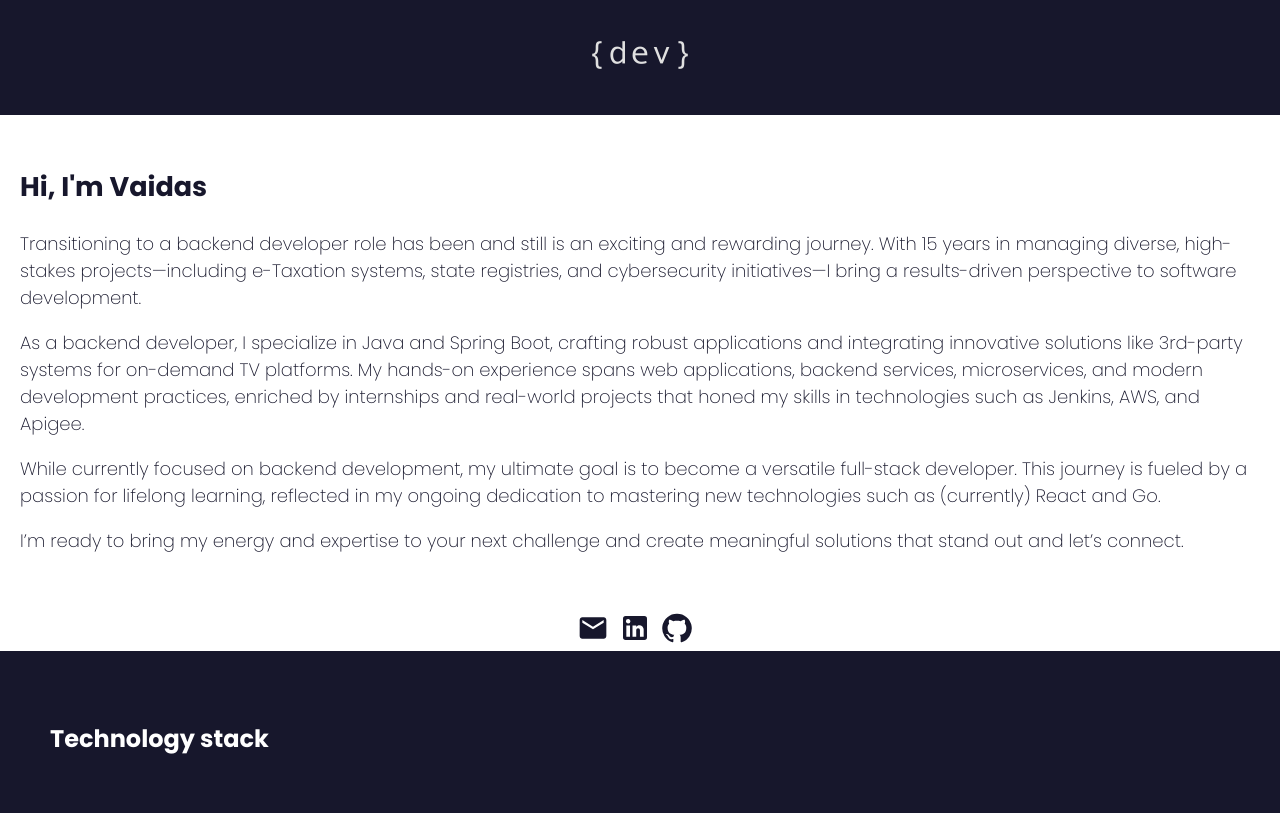
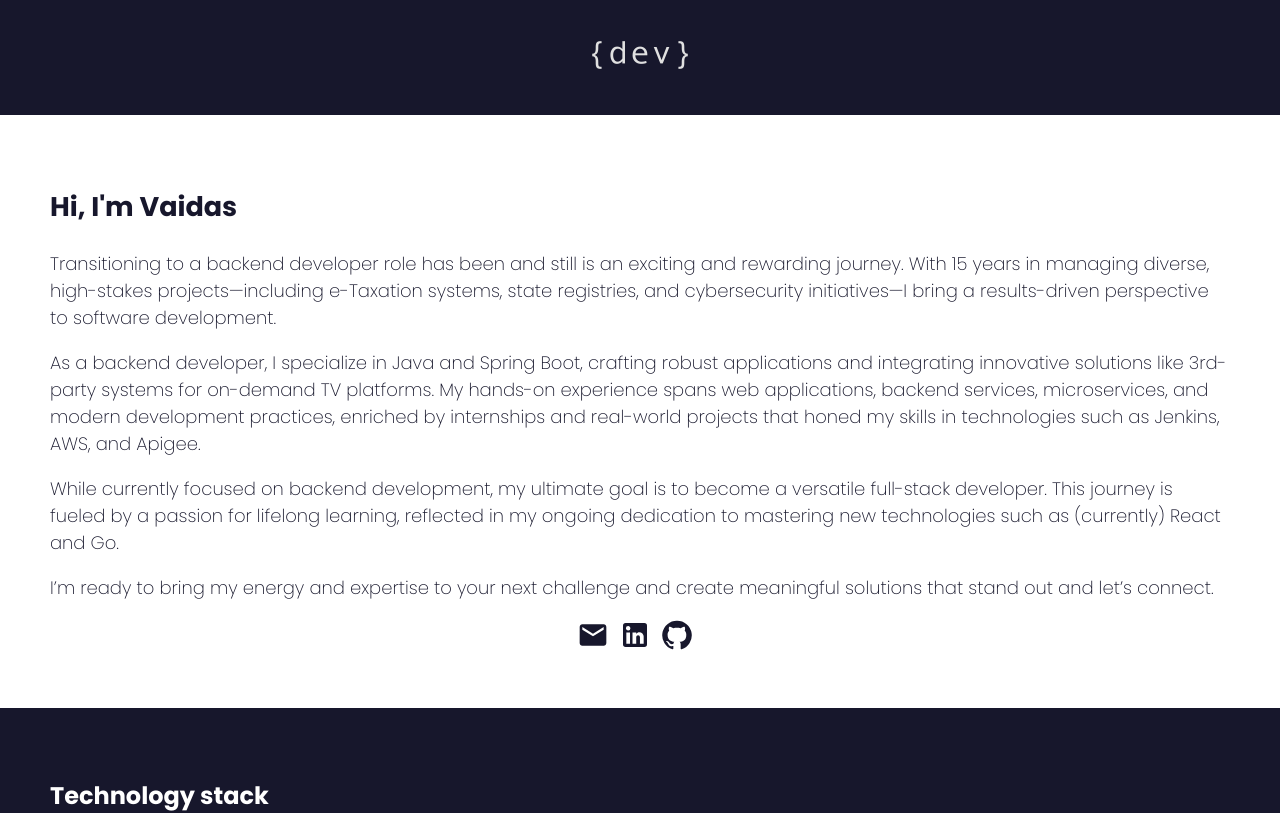
Before and after one commit to VaidasVa/website, a React (Vite) app: page /dev in a window 1280 px wide. Shown: the top 813 px of the page. Built offline with nearby package versions, Linux system fonts and the light colour scheme; no server answers; a web font is replaced by a local one.

Commit message:
Tech module impl iteration

```diff
--- a/src/pages/Dev.jsx
+++ b/src/pages/Dev.jsx
@@ -5,7 +5,6 @@ import {useTranslation} from 'react-i18next';
 import LanguageSwitcher from "../components/LanguageSwitcher.jsx";
 import DevHeader from "../components/DevHeader.module.jsx";
 import DevFooter from "../components/DevFooter.module.jsx";
-import {Tooltip} from "@mui/material";
 import Contacts from "../components/Contacts.module.jsx";
 import Technologies from "../components/Technologies.module.jsx";
 import Projects from "../components/Projects.module.jsx";
@@ -18,12 +17,11 @@ const Dev = () => {
         {/*<LanguageSwitcher/>*/}
         <DevHeader/>
         <section className="info">
-            <div className="intro">
+            <div className="intro innerMargin">
                 <h2>
                     Hi, I'm Vaidas
                 </h2>
                 <p>
-                    {/*todo: review the text*/}
                     Transitioning to a backend developer role has been and still is an exciting and rewarding journey.
                     With 15 years in managing diverse,
                     high-stakes projects—including e-Taxation systems, state registries, and cybersecurity initiatives—I
@@ -45,8 +43,9 @@ const Dev = () => {
                     I’m ready to bring my energy and expertise to
                     your next challenge and create meaningful solutions that stand out and let’s connect.
                 </p>
+                <Contacts />
             </div>
-            <Contacts />
+
         </section>
         <Technologies />
         <Projects />
```
